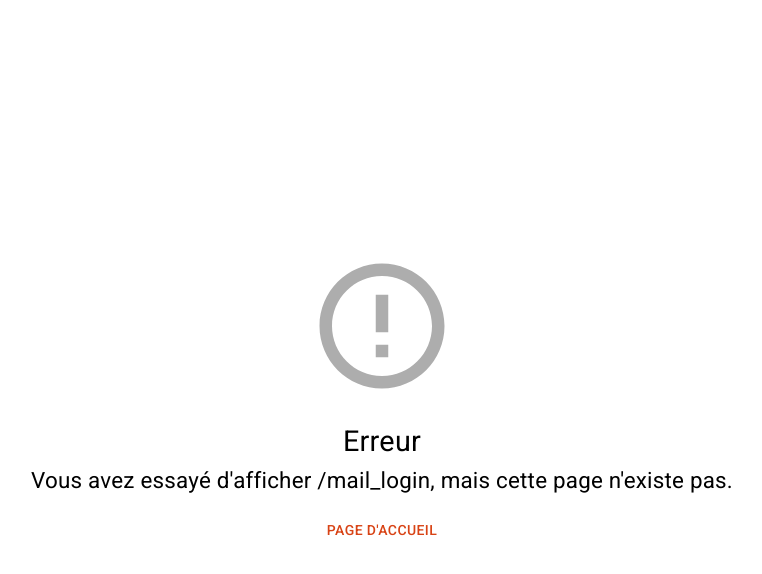
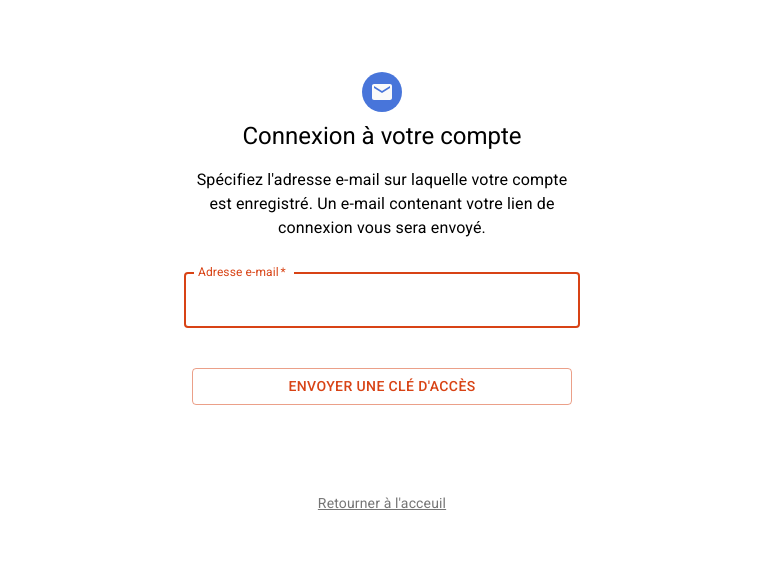
Before and after one commit to alkihis/promo-app-client, a React (Create React App) app: page /mail_login in a window 1280 px wide. Shown: the top 574 px of the page, without its empty margins (258-1020 px from the left). Built offline with nearby package versions, Linux system fonts and the light colour scheme.

Commit message:
Send emails

```diff
--- a/src/components/Router/Router.tsx
+++ b/src/components/Router/Router.tsx
@@ -57,7 +57,7 @@ export default class AppRouter extends React.Component {
 
           <Route path="/login/" component={SignIn} />
 
-          <Route path="/lost_token/" component={LostToken} />
+          <Route path="/mail_login/" component={LostToken} />
 
           {/* Not Found page. */}
           <Route component={NotFound} />
--- a/src/components/pages/Login/Login.tsx
+++ b/src/components/pages/Login/Login.tsx
@@ -196,10 +196,18 @@ const SignIn: React.FC<RouteComponentProps> = props => {
 
       <div className={classes.spaper + " " + classes.wrapperPaper + " " + (status === true ? classes.wrapperPaperOk : "")}>
         {!is_teacher && <Typography className={classes.etu_text}>
-          Si vous êtes inscrit à ce service, vous devriez avoir reçu un
+          Si vous êtes inscrit•e à ce service, vous devriez avoir reçu un
           e-mail permettant de vous connecter automatiquement.
 
-          Si vous l'avez perdu, mais que vous disposez toujours de votre clé d'accès
+          <br />
+
+          Si vous l'avez perdu, cliquez <Link href="#" variant="body1" to="/mail_login/" component={RouterLink}>
+            ici pour en renvoyer un
+          </Link>.
+
+          <br />
+
+          Néanmoins, si vous disposez toujours de votre clé d'accès
           unique, vous pouvez la spécifier ici.
         </Typography>}
 
@@ -238,7 +246,7 @@ const SignIn: React.FC<RouteComponentProps> = props => {
             La connexion sera persistente.
           </Typography>
 
-          {status !== null && status !== true && <Grid container justify="space-between">
+          {status !== null && status !== true && <Grid container justify="center">
             <Grid item>
               <Link
                 href="#"
@@ -248,11 +256,6 @@ const SignIn: React.FC<RouteComponentProps> = props => {
                 onClick={resetCmpt}
               >
                 Connexion {!is_teacher ? "enseignante" : "étudiante"}
-              </Link>
-            </Grid>
-            <Grid item>
-              <Link href="#" variant="body2" to="/lost_token/" component={RouterLink}>
-                {!is_teacher ? "Clé d'accès" : "Mot de passe"} perdu{!is_teacher ? "e" : ""} ?
               </Link>
             </Grid>
           </Grid>}
--- a/src/components/pages/Login/LostToken.tsx
+++ b/src/components/pages/Login/LostToken.tsx
@@ -1,9 +1,192 @@
 import React from 'react';
-import { RouteComponentProps } from 'react-router-dom';
+import Avatar from '@material-ui/core/Avatar';
+import Button from '@material-ui/core/Button';
+import TextField from '@material-ui/core/TextField';
+import Link from '@material-ui/core/Link';
+import Box from '@material-ui/core/Box';
+import MailIcon from '@material-ui/icons/Mail';
+import Typography from '@material-ui/core/Typography';
+import { makeStyles } from '@material-ui/core/styles';
+import Container from '@material-ui/core/Container';
+import { RouteComponentProps, Link as RouterLink } from 'react-router-dom';
+import { CircularProgress } from '@material-ui/core';
+import { green } from '@material-ui/core/colors';
+import { errorToText } from '../../../helpers';
+import APIHELPER from '../../../APIHelper';
 
-const LostToken: React.FC<RouteComponentProps> = () => {
+function Copyright() {
   return (
-    <div>Lost Token ?</div>
+    <Typography variant="body2" color="textSecondary" align="center">
+      <Link color="inherit" style={{textDecoration: 'underline'}} href="#" component={RouterLink} to="/">
+        Retourner à l'acceuil
+      </Link>
+    </Typography>
+  );
+}
+
+const useStyles = makeStyles(theme => ({
+  '@global': {
+    body: {
+      backgroundColor: theme.palette.common.white,
+    },
+  },
+  paper: {
+    marginTop: theme.spacing(8),
+    display: 'flex',
+    flexDirection: 'column',
+    alignItems: 'center',
+  },
+  spaper: {
+    display: 'flex',
+    flexDirection: 'column',
+    alignItems: 'center',
+  },
+  trans: {
+    transition: '.6s'
+  },
+  avatar: {
+    margin: theme.spacing(1),
+    backgroundColor: '#4875da',
+  },
+  avatarOk: {
+    margin: theme.spacing(1),
+    backgroundColor: green[500],
+  },
+  form: {
+    width: '100%', // Fix IE 11 issue.
+    marginTop: theme.spacing(1),
+  },
+  submit: {
+    margin: theme.spacing(3, 0, 2),
+  },
+  etu_text: {
+    marginTop: theme.spacing(2),
+    marginBottom: theme.spacing(1),
+  },
+  bottom_text: {
+    fontSize: '.8rem',
+    marginBottom: theme.spacing(1),
+  },
+  error_msg: {
+    color: theme.palette.secondary.main,
+  },
+  wrapper: {
+    margin: theme.spacing(1),
+    position: 'relative',
+  },
+  buttonProgress: {
+    color: theme.palette.secondary.main,
+    position: 'absolute',
+    top: '50%',
+    left: '50%',
+    marginTop: -10,
+    marginLeft: -13,
+  },
+  classicLink: {
+    textDecoration: 'none',
+  },
+}));
+
+// boolean: false pour pas encore en charge / true: validé (jamais censé être affiché)
+// null: en chargement
+// number: Code d'erreur API
+// undefined: Erreur inconnue (réseau par exemple)
+type LoggedStatus = boolean | null | undefined | number;
+
+const LostToken: React.FC<RouteComponentProps> = props => {
+  const classes = useStyles();
+
+  const [status, setStatus] = React.useState<LoggedStatus>(false);
+
+  function resetCmpt() {
+    (document.getElementById('login-auto-identifier')! as HTMLInputElement).value = "";
+    setStatus(false);
+  }
+
+  function startRecover() {
+    const field = document.getElementById('login-auto-identifier')! as HTMLInputElement;
+
+    setStatus(null);
+
+    // TODO recover call
+    APIHELPER.request('token/recover', { parameters: { email: field.value } })
+      .then(() => setStatus(true))
+      .catch(e => {
+        if (Array.isArray(e) && APIHELPER.isApiError(e[1])) {
+          setStatus(e[1].code);
+        }
+        setStatus(undefined);
+      });
+  }
+
+  function recoverAccount(evt: React.FormEvent<HTMLFormElement>) {
+    evt.preventDefault();
+    evt.stopPropagation();
+
+    if (status === null || status === true) {
+      return;
+    }
+
+    startRecover();
+  }
+
+  return (
+    <Container className="center" component="main" maxWidth="xs">
+      <div className={classes.paper}>
+        <Avatar className={classes.trans + " " + (status === true ? classes.avatarOk : classes.avatar)}>
+          <MailIcon />
+        </Avatar>
+        <Typography component="h1" variant="h5">
+          Connexion à votre compte
+        </Typography>
+      </div>
+
+      <div className={classes.spaper}>
+        <Typography className={classes.etu_text}>
+          {status !== true ?
+            "Spécifiez l'adresse e-mail sur laquelle votre compte est enregistré. \
+            Un e-mail contenant votre lien de connexion vous sera envoyé." :
+            "L'e-mail a été envoyé avec succès. Vérifiez votre boîte mail."
+          }
+        </Typography>
+
+        {status === undefined || typeof status === 'number' ?
+          <div className={classes.error_msg}>{errorToText(status)}</div> :
+          ""
+        }
+
+        <form className={classes.form} onSubmit={recoverAccount}>
+          <TextField
+            variant="outlined"
+            margin="normal"
+            fullWidth
+            required
+            id="login-auto-identifier"
+            label="Adresse e-mail"
+            name="auto-id"
+            type="email"
+            autoFocus
+          />
+          <div className={classes.wrapper}>
+            <Button
+              type="submit"
+              fullWidth
+              variant="outlined"
+              color="primary"
+              disabled={status === null || status === true}
+              className={classes.submit}
+            >
+              Envoyer une clé d'accès
+            </Button>
+            {status === null && <CircularProgress size={26} className={classes.buttonProgress} />}
+          </div>
+        </form>
+
+      </div>
+      <Box mt={8}>
+        <Copyright />
+      </Box>
+    </Container>
   );
 };
 
--- a/src/components/pages/TeacherStudents/SendEmail.tsx
+++ b/src/components/pages/TeacherStudents/SendEmail.tsx
@@ -132,7 +132,6 @@ const ModalSendEmail: React.FC<{ open: boolean, onClose?: () => void, mails: Stu
               <TextField
                 label="Contenu de l'e-mail"
                 multiline
-                rows="10"
                 value={value}
                 onChange={elt => setValue(elt.target.value)}
                 className={classes.textField}
```
Also changed, not shown: public/assets/bio-info-small.png (added), public/assets/bio-info.png.
